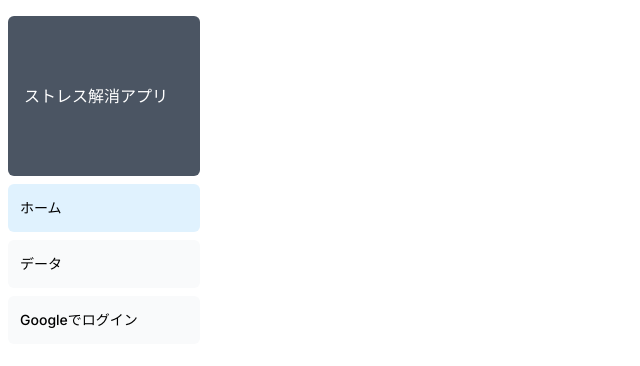
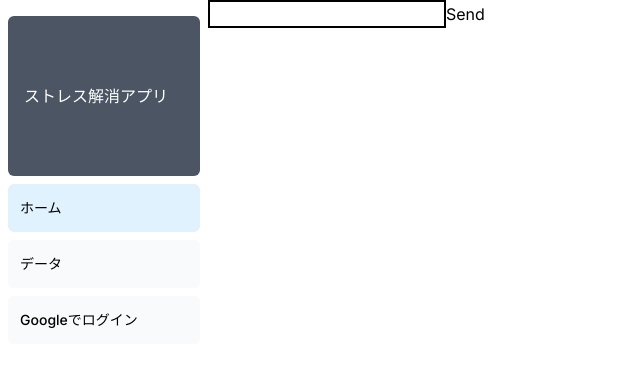
Before and after one commit to K5desu/vol5, a Next.js app: page / in a window 1280 px wide. Shown: the top 366 px of the page, without its empty margins (0-640 px from the left). Built offline with nearby package versions, Linux system fonts and the light colour scheme; no server answers.

Commit message:
add_gemini_api&&markdown

```diff
--- a/package.json
+++ b/package.json
@@ -20,6 +20,8 @@
     "next-auth": "^4.24.7",
     "react": "^18",
     "react-dom": "^18",
+    "react-markdown": "^9.0.1",
+    "react-router-dom": "^6.23.1",
     "tailwind-merge": "^2.3.0",
     "tailwindcss-animate": "^1.0.7"
   },
--- /dev/null
+++ b/src/app/api/gemini.tsx
@@ -0,0 +1,20 @@
+import { GoogleGenerativeAI } from "@google/generative-ai";
+
+const Gemini = async (inputText: string) => {
+  // URLパラメータ取得
+
+  const apiKey = process.env.NEXT_PUBLIC_GEMINI_API_KEY ?? "";
+
+  // インスタンス生成
+  const genAI = new GoogleGenerativeAI(apiKey);
+  const model = genAI.getGenerativeModel({ model: "gemini-pro" });
+  const result = await model.generateContent(
+    `次の内容を褒めてください。「${inputText}」`
+  );
+  const response = await result.response;
+  return response;
+
+  // ここでresponseを使用する
+};
+
+export default Gemini;
--- a/src/app/page.tsx
+++ b/src/app/page.tsx
@@ -1,19 +1,42 @@
-import SideNav from "@/components/sidenav/sidenav";
+"use client";
+import { useRef } from "react";
+import Gemini from "@/app/api/gemini";
 
 export default function Page() {
-  fetch("http://localhost:3000/python")
-    .then((response) => {
-      const contentType = response.headers.get("content-type");
-      if (contentType && contentType.indexOf("application/json") !== -1) {
-        return response.json();
-      } else {
-        return response.text();
+  const inputRef = useRef<HTMLInputElement>(null);
+
+  const handleClick = async () => {
+    const inputValue = inputRef.current?.value;
+    if (inputRef.current) {
+      inputRef.current.value = "";
+    }
+
+    if (inputValue) {
+      console.log(inputValue);
+      const response = await Gemini(inputValue);
+      if (inputValue) {
+        console.log(inputValue);
+        const response = await Gemini(inputValue);
+        if (
+          response &&
+          response.candidates &&
+          response.candidates[0] &&
+          response.candidates[0].content &&
+          response.candidates[0].content.parts &&
+          response.candidates[0].content.parts[0]
+        ) {
+          console.log(response.candidates[0].content.parts[0].text);
+        } else {
+          console.log("Response is not in the expected format");
+        }
       }
-    })
-    .then((data) => console.log(data));
+    }
+  };
+
   return (
-    <div className="flex flex-row h-screen">
-      <div className="flex-grow bg-gray-100"></div>
+    <div>
+      <input ref={inputRef} type="text " className="border-2 border-black" />
+      <button onClick={handleClick}>Send</button>
     </div>
   );
 }
```
Also changed, not shown: 1 other file (tests, documents, lock files or other folders).
